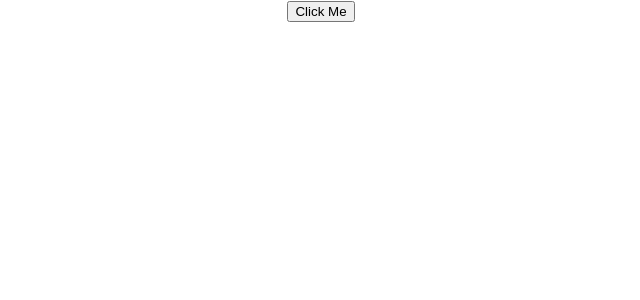
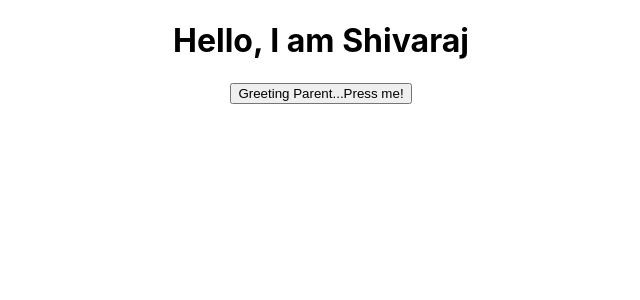
Before and after one commit to shivarajkulal/ReactJS_Tutorial, a React (Create React App) app: page / in a window 1280 px wide. Shown: the top 300 px of the page, without its empty margins (319-959 px from the left). Built offline with nearby package versions, Linux system fonts and the light colour scheme.

Commit message:
Child and Perent component with Props

```diff
--- a/src/App.js
+++ b/src/App.js
@@ -1,11 +1,11 @@
 import "./App.css";
-import ClassClick from "./components/ClassClick";
-
-
+import Profile from "./components/Profile.js";
+import ParentComponent from './components/ParentComponent.js';
 function App() {
   return (
     <div className="App">
-      <ClassClick/>
+      <Profile/>
+      <ParentComponent/>
     </div>
   );
 }
--- /dev/null
+++ b/src/components/ChildComponent.js
@@ -0,0 +1,11 @@
+import React from 'react'
+
+function ChildComponent(props) {
+  return (
+    <div>
+     <button onClick={()=>props.greetHandler('Child')}>Greeting Parent...Press me!</button>
+    </div>
+  )
+}
+
+export default ChildComponent;
--- a/src/components/EventBinding.js
+++ b/src/components/EventBinding.js
@@ -1,4 +1,6 @@
-class EventBind extends Component {
+import React ,{component} from 'react';
+
+class EventBinding extends component {
   constructor() {
     super();
     this.state = {
@@ -85,3 +87,5 @@ class EventBind extends Component {
 }
 
 */
+
+export default EventBinding;
--- /dev/null
+++ b/src/components/ParentComponent.js
@@ -0,0 +1,30 @@
+import React, { Component } from 'react';
+
+import ChildComponent from './ChildComponent';
+
+export class ParentComponent extends Component {
+
+constructor(props){
+    super(props);
+    this.state ={
+        ParentName : 'Parent'
+    };
+
+    this.greetParent = this.greetParent.bind(this);
+
+}
+    greetParent(ChildName){
+        alert(`Hello, ${this.state.ParentName} here me ${ChildName}`);
+    }
+
+  render() {
+    return (
+      <div>
+        <ChildComponent greetHandler ={this.greetParent}/>
+      </div>
+    )
+  }
+
+}
+
+export default ParentComponent
```
